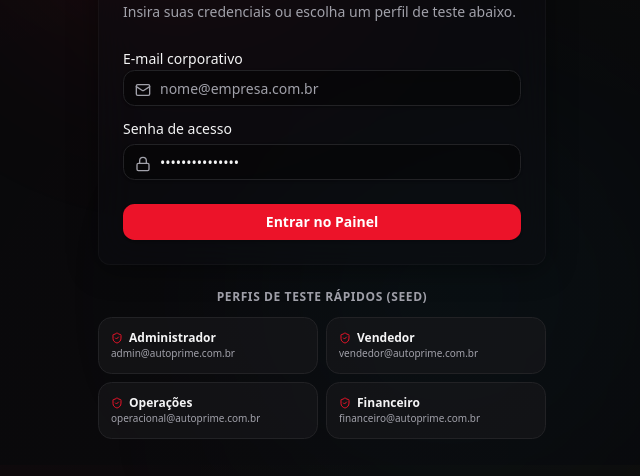
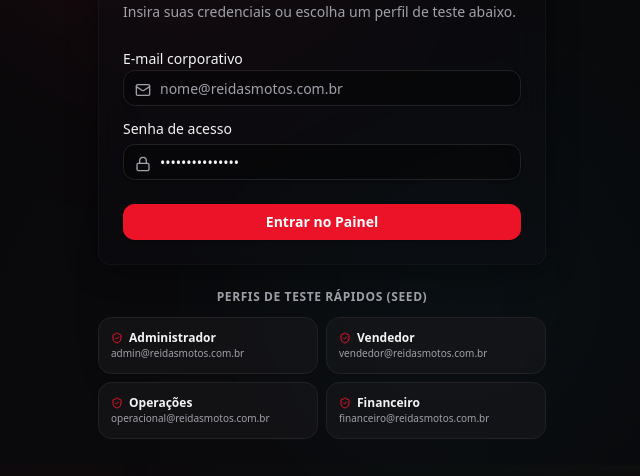
Before and after one commit to antoniocarlosaa/erpreidasmotos, a Next.js app: page / in a window 1280 px wide. Shown: the part 335-811 px from the top of the page, without its empty margins (318-958 px from the left). Built offline with nearby package versions, Linux system fonts and the light colour scheme; no server answers.

Commit message:
Customize: brand colors and emails for Rei das Motos

```diff
--- a/app/page.tsx
+++ b/app/page.tsx
@@ -28,25 +28,25 @@
     {
       role: "admin",
       label: "Administrador",
-      email: "admin@autoprime.com.br",
+      email: "admin@reidasmotos.com.br",
       desc: "Acesso total aos relatórios, logs e configurações.",
     },
     {
       role: "vendedor",
       label: "Vendedor",
-      email: "vendedor@autoprime.com.br",
+      email: "vendedor@reidasmotos.com.br",
       desc: "Gestão de veículos, clientes e contratos.",
     },
     {
       role: "operacional",
       label: "Operações",
-      email: "operacional@autoprime.com.br",
+      email: "operacional@reidasmotos.com.br",
       desc: "Acompanhamento de despachante e vistorias.",
     },
     {
       role: "financeiro",
       label: "Financeiro",
-      email: "financeiro@autoprime.com.br",
+      email: "financeiro@reidasmotos.com.br",
       desc: "Reconciliação e fluxo de parcelas.",
     },
   ];
@@ -167,7 +167,7 @@
                       <Input
                         id="login-email"
                         type="email"
-                        placeholder="nome@empresa.com.br"
+                        placeholder="nome@reidasmotos.com.br"
                         value={loginEmail}
                         onChange={(e) => setLoginEmail(e.target.value)}
                         className="pl-9 bg-black/40"
@@ -271,7 +271,7 @@
                       <Input
                         id="reg-email"
                         type="email"
-                        placeholder="nome@empresa.com.br"
+                        placeholder="nome@reidasmotos.com.br"
                         value={registerEmail}
                         onChange={(e) => setRegisterEmail(e.target.value)}
                         className="pl-9 bg-black/40"
--- a/components/settings/settings-client.tsx
+++ b/components/settings/settings-client.tsx
@@ -331,7 +331,7 @@
                     <Label htmlFor="company-name">Nome da Loja / Razão Social *</Label>
                     <Input
                       id="company-name"
-                      placeholder="Ex: AutoPrime Multimarcas Ltda"
+                      placeholder="Ex: Rei das Motos Ltda"
                       value={companyName}
                       onChange={(e) => setCompanyName(e.target.value)}
                       className="bg-black/30 h-10"
@@ -387,7 +387,7 @@
                     <Input
                       id="company-email"
                       type="email"
-                      placeholder="Ex: contato@autoprime.com.br"
+                      placeholder="Ex: contato@reidasmotos.com.br"
                       value={companyEmail}
                       onChange={(e) => setCompanyEmail(e.target.value)}
                       className="bg-black/30 h-10 pl-9"
--- a/scripts/seed-firebase.js
+++ b/scripts/seed-firebase.js
@@ -35,7 +35,7 @@
   // 1. Criar Empresa
   console.log("Criando empresa...");
   await db.collection("companies").doc(companyId).set({
-    name: 'AutoPrime Multimarcas Ltda',
+    name: 'Rei das Motos',
     document: '12.345.678/0001-90',
     created_at: new Date(Date.now() - 60 * 24 * 60 * 60 * 1000).toISOString(),
     updated_at: new Date(Date.now() - 60 * 24 * 60 * 60 * 1000).toISOString()
@@ -46,25 +46,25 @@
     {
       uid: '00000000-0000-0000-0000-000000000001',
       name: 'Carlos Henrique (Admin)',
-      email: 'admin@autoprime.com.br',
+      email: 'admin@reidasmotos.com.br',
       role: 'admin'
     },
     {
       uid: '00000000-0000-0000-0000-000000000002',
       name: 'Lucas Mendes (Vendas)',
-      email: 'vendedor@autoprime.com.br',
+      email: 'vendedor@reidasmotos.com.br',
       role: 'vendedor'
     },
     {
       uid: '00000000-0000-0000-0000-000000000003',
       name: 'Mariana Costa (Operacional)',
-      email: 'operacional@autoprime.com.br',
+      email: 'operacional@reidasmotos.com.br',
       role: 'operacional'
     },
     {
       uid: '00000000-0000-0000-0000-000000000004',
       name: 'Ricardo Souza (Financeiro)',
-      email: 'financeiro@autoprime.com.br',
+      email: 'financeiro@reidasmotos.com.br',
       role: 'financeiro'
     }
   ];
@@ -293,7 +293,7 @@
       down_payment: 20000.00,
       installments_count: 24,
       interest_rate: 1.49,
-      warranty_text: 'Garantia contratual estendida AutoPrime de 180 dias para motor, câmbio e sistema de ar-condicionado.',
+      warranty_text: 'Garantia contratual estendida Rei das Motos de 180 dias para motor, câmbio e sistema de ar-condicionado.',
       notes: 'Entrada em dinheiro e saldo parcelado via boleto da loja.',
       status: 'EM_PROCESSO_DE_TRANSFERENCIA',
       version: 1,
```
